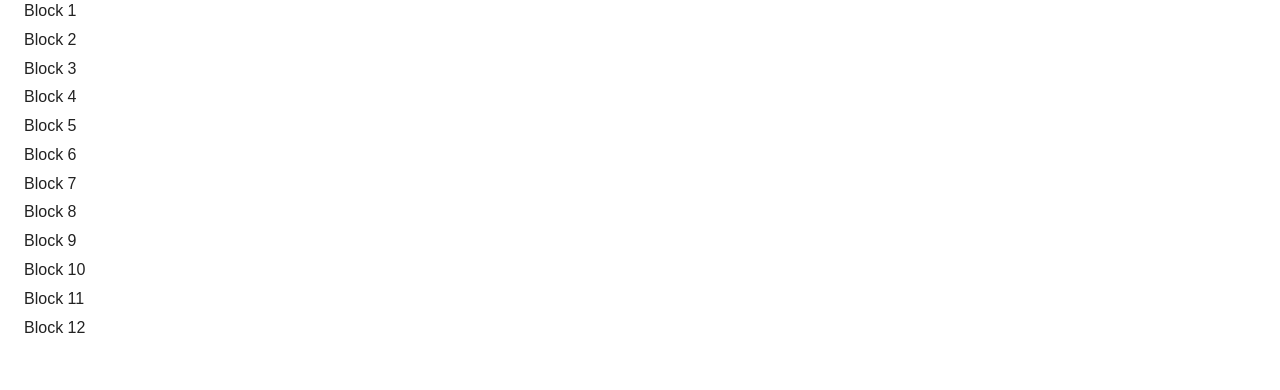
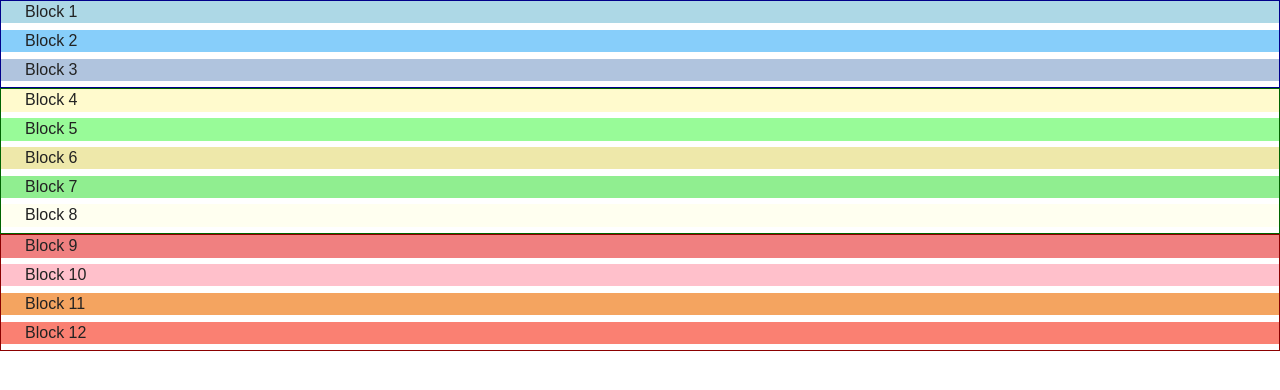
Before and after one commit to Brisegenou/brisegenou.github.io, a plain HTML site: page index.html in a window 1280 px wide. Drawn offline with Linux system fonts and the light colour scheme.

Commit message:
Update chefstyle.css

```diff
--- a/chefstyle.css
+++ b/chefstyle.css
@@ -211,3 +211,23 @@ th {
     box-sizing: border-box;
     }
 }
+
+/* CODES COULEURS JUSTE POUR VOIR */
+.page-entete {border: 1px solid darkblue;}
+.page-corps {border: 1px solid darkgreen;}
+.page-pied {border: 1px solid darkred;}
+
+.block-1 {background: lightblue;}
+.block-2  {background: lightskyblue;}
+.block-3  {background: lightsteelblue;}
+
+.block-4 {background: lemonchiffon;}
+.block-5  {background: palegreen;}
+.block-6  {background: palegoldenrod;}
+.block-7  {background: lightgreen;}
+.block-8  {background: ivory;}
+
+.block-9 {background: lightcoral;}
+.block-10  {background: pink;}
+.block-11  {background: sandybrown;}
+.block-12  {background: salmon;}
```
